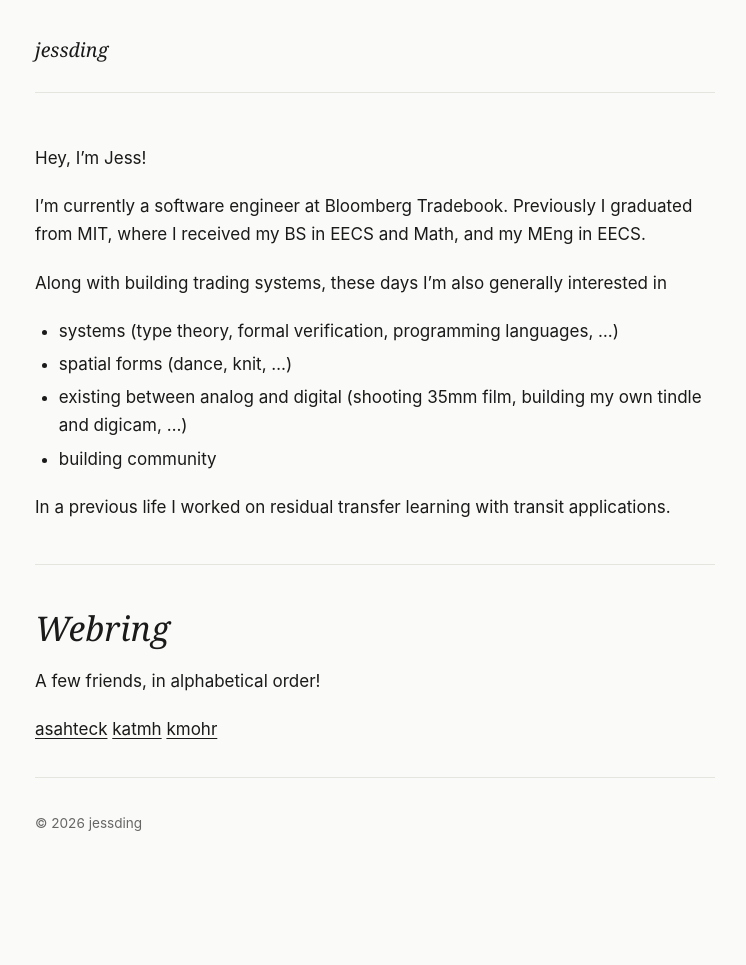
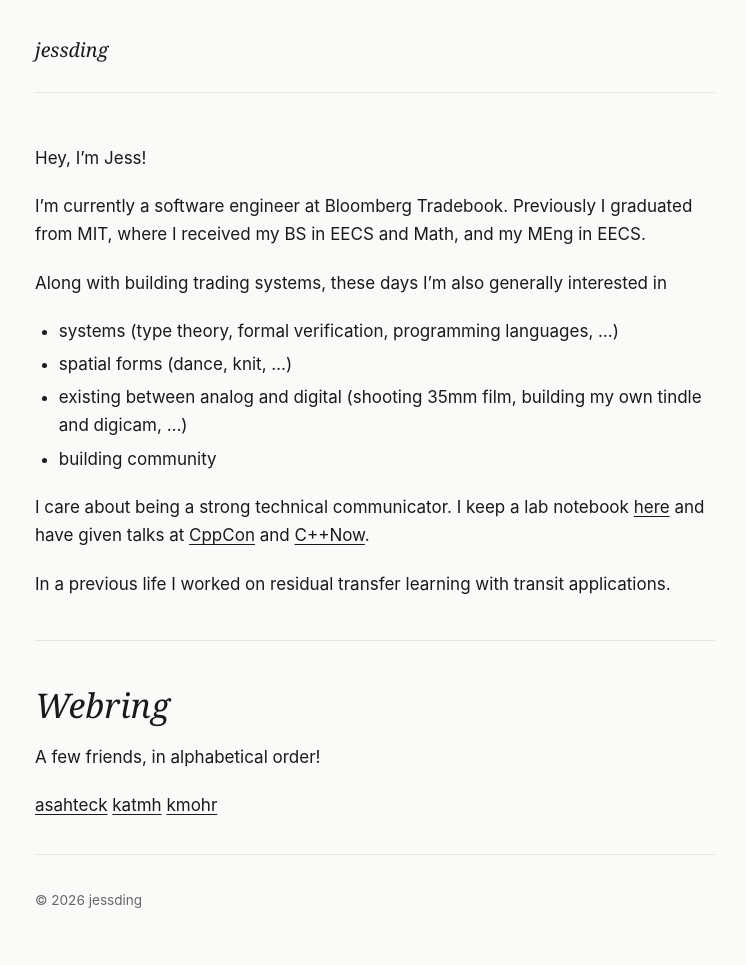
Before and after one commit to jessding/jessding.github.io, a Jekyll site: the page built from index.md, in a window 1280 px wide. Shown: the whole page, without its empty margins (265-1011 px from the left). Built offline with Jekyll 4.4.1, drawn with Linux system fonts in a browser that asks for light colours; before the commit the page ends 900 px from its top, so only the background shows below that.

Commit message:
technical communication update

```diff
--- a/index.md
+++ b/index.md
@@ -13,6 +13,8 @@ Along with building trading systems, these days I'm also generally interested in
 - existing between analog and digital (shooting 35mm film, building my own tindle and digicam, ...)
 - building community
 
+I care about being a strong technical communicator. I keep a lab notebook [here](https://www.abelianpi.dev/) and have given talks at [CppCon](https://cppcon2026.sched.com/event/2RT7j/incremental-modernization-refactoring-legacy-oop-application-code-using-type-erasure-and-functional-c++) and [C++Now](https://www.youtube.com/watch?v=FOzGlO5XaPE).
+
 In a previous life I worked on residual transfer learning with transit applications.
 
 ---
```
